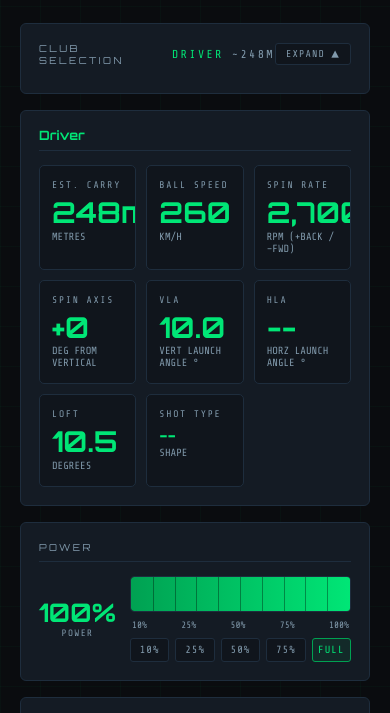
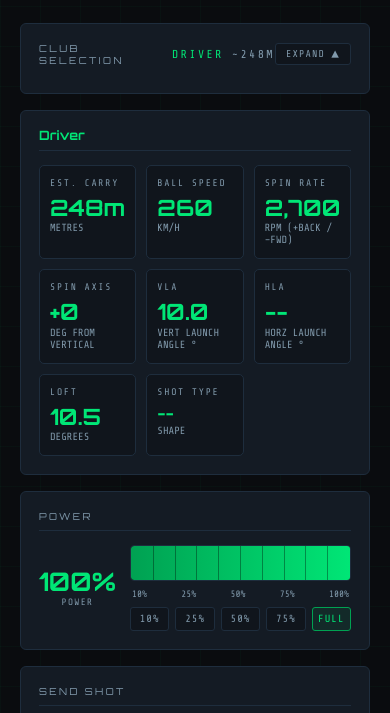
Before and after one commit to brozef/lm-emulator, a website: page index.html in a window 390 px wide. Shown: the part 74-787 px from the top of the page. Drawn offline with nearby package versions, Linux system fonts and the light colour scheme; no server answers.

Commit message:
fix padding / text on metric panels for mobile

```diff
--- a/index.html
+++ b/index.html
@@ -316,7 +316,7 @@
       background: var(--surface);
       border: 1px solid var(--border);
       border-radius: 5px;
-      padding: 14px 12px;
+      padding: 12px 10px;
       position: relative;
       overflow: hidden;
     }
@@ -342,7 +342,7 @@
     }
     .metric-value {
       font-family: var(--display);
-      font-size: 1.8rem;
+      font-size: 1.40rem;
       font-weight: 700;
       color: var(--green);
       line-height: 1;
```
